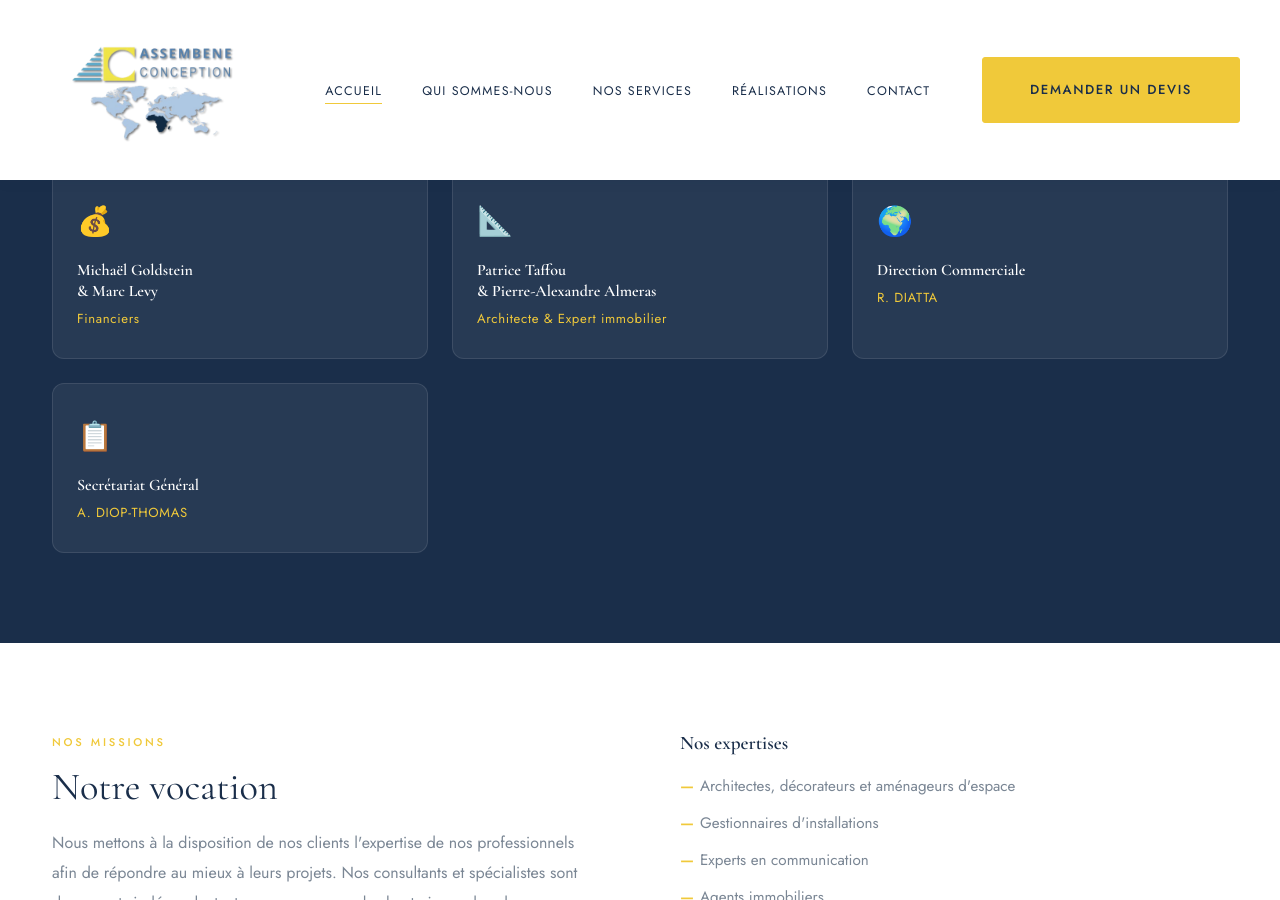
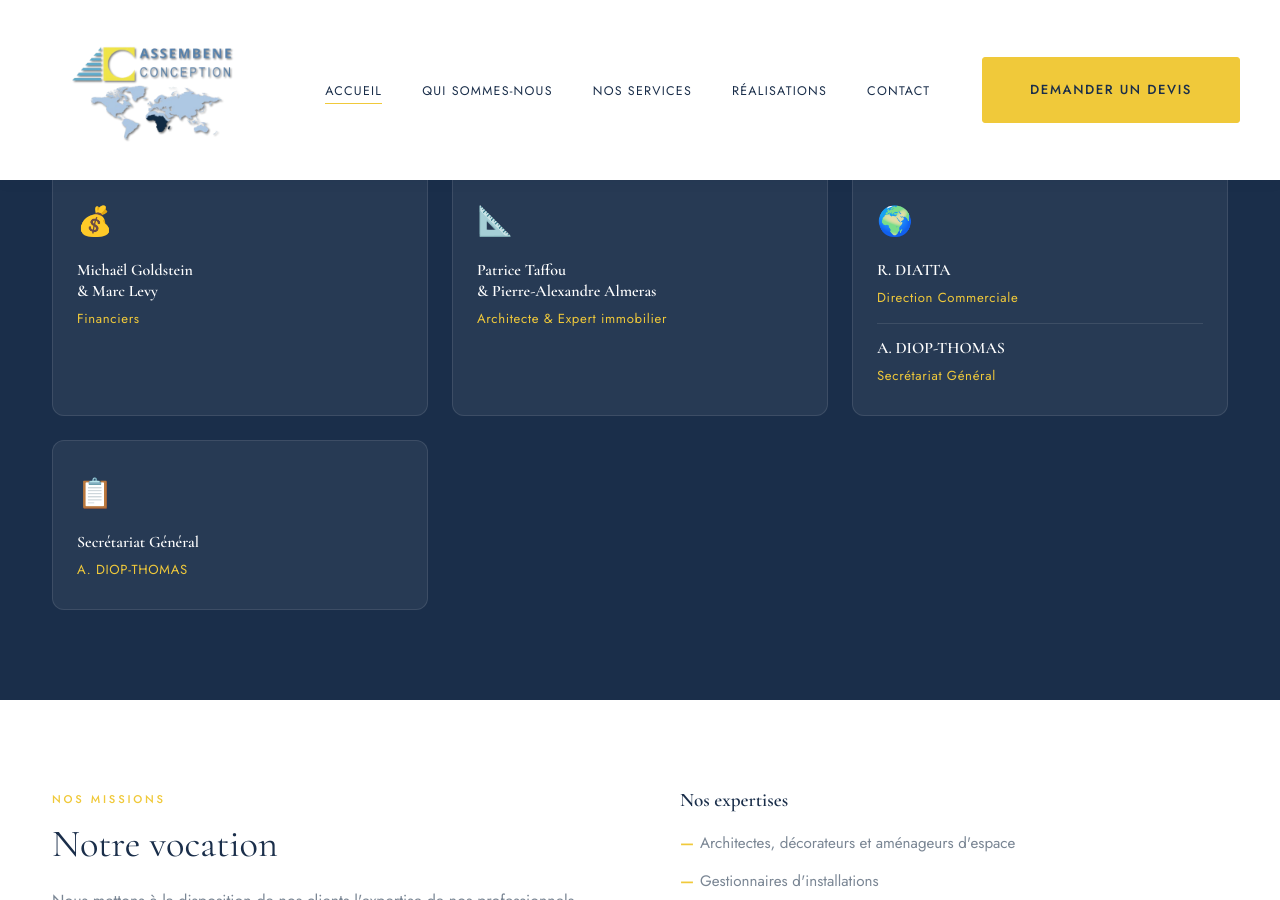
Before and after one commit to ASSEMBENE/assembene.github.io, a Jekyll site: the page built from index.html, in a window 1280 px wide and 900 px high, scrolled down 2106 px. Built offline with Jekyll 4.4.1, drawn with Linux system fonts in a browser that asks for light colours.

Commit message:
Fix couleurs noms/titres team cards

```diff
--- a/index.html
+++ b/index.html
@@ -121,10 +121,13 @@ description: ASSEMBENE CONCEPTION — Votre partenaire en conception, commerce e
           <p>Architecte &amp; Expert immobilier</p>
         </div>
         <div class="team-card reveal d3">
-        <div class="team-icon">🌍</div>
-          <h4>Direction Commerciale</h4>
-          <p>R. DIATTA</p>
-       </div>
+       <div class="team-icon">🌍</div>
+        <h4>R. DIATTA</h4>
+        <p>Direction Commerciale</p>
+      <div style="border-top:1px solid rgba(255,255,255,0.1);margin:14px 0;"></div>
+       <h4>A. DIOP-THOMAS</h4>
+       <p>Secrétariat Général</p>
+     </div>
 <div class="team-card reveal d4">
   <div class="team-icon">📋</div>
   <h4>Secrétariat Général</h4>
```
